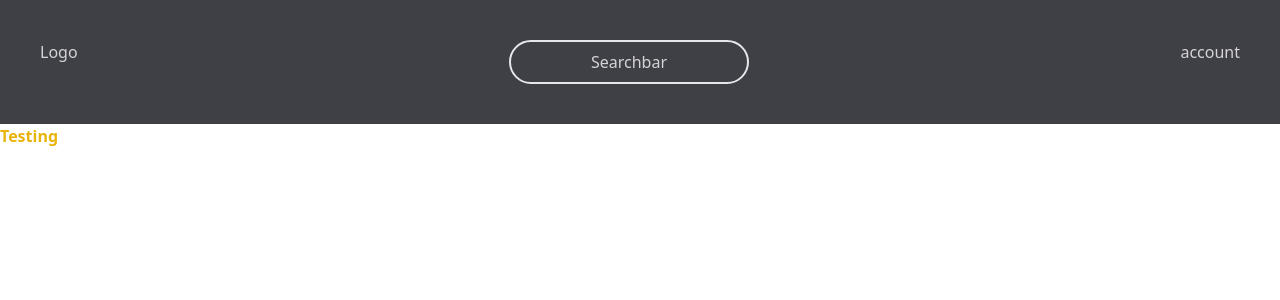
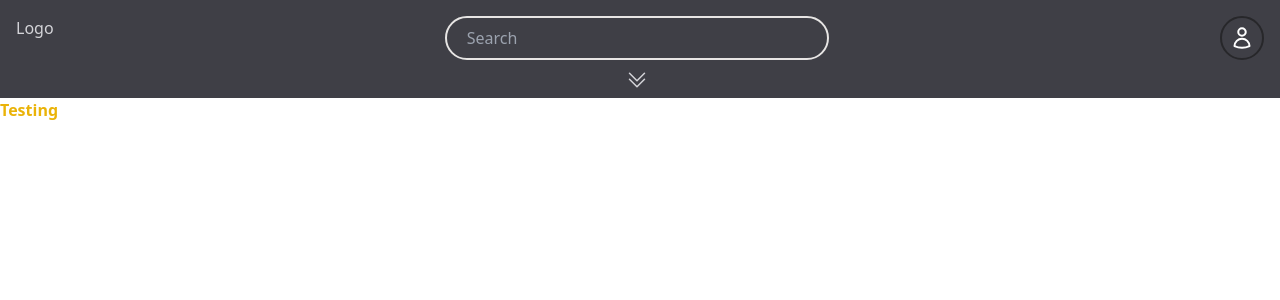
Before and after one commit to Creepsss/GameMarktplaats, a PHP site: page / in a window 1280 px wide. Shown: the top 300 px of the page. Run offline with PHP 8.4, Linux system fonts and the light colour scheme; some libraries are stand-ins or nearby versions.

Commit message:
Navigation

```diff
--- a/dist/output.css
+++ b/dist/output.css
@@ -513,12 +513,98 @@ video {
   --tw-backdrop-sepia:  ;
 }
 
+.sticky {
+  position: sticky;
+}
+
+.top-0 {
+  top: 0px;
+}
+
+.float-right {
+  float: right;
+}
+
 .flex {
   display: flex;
 }
 
+.hidden {
+  display: none;
+}
+
+.h-6 {
+  height: 1.5rem;
+}
+
+.h-8 {
+  height: 2rem;
+}
+
+.w-32 {
+  width: 8rem;
+}
+
+.w-6 {
+  width: 1.5rem;
+}
+
+.w-96 {
+  width: 24rem;
+}
+
+.max-w-fit {
+  max-width: -moz-fit-content;
+  max-width: fit-content;
+}
+
+.grid-cols-3 {
+  grid-template-columns: repeat(3, minmax(0, 1fr));
+}
+
+.items-center {
+  align-items: center;
+}
+
 .justify-between {
   justify-content: space-between;
+}
+
+.gap-x-32 {
+  -moz-column-gap: 8rem;
+       column-gap: 8rem;
+}
+
+.gap-y-8 {
+  row-gap: 2rem;
+}
+
+.rounded-full {
+  border-radius: 9999px;
+}
+
+.border-2 {
+  border-width: 2px;
+}
+
+.border-stone-200 {
+  --tw-border-opacity: 1;
+  border-color: rgb(231 229 228 / var(--tw-border-opacity));
+}
+
+.border-white {
+  --tw-border-opacity: 1;
+  border-color: rgb(255 255 255 / var(--tw-border-opacity));
+}
+
+.border-zinc-800 {
+  --tw-border-opacity: 1;
+  border-color: rgb(39 39 42 / var(--tw-border-opacity));
+}
+
+.bg-zinc-600 {
+  --tw-bg-opacity: 1;
+  background-color: rgb(82 82 91 / var(--tw-bg-opacity));
 }
 
 .bg-zinc-700 {
@@ -526,8 +612,38 @@ video {
   background-color: rgb(63 63 70 / var(--tw-bg-opacity));
 }
 
-.p-10 {
-  padding: 2.5rem;
+.p-2 {
+  padding: 0.5rem;
+}
+
+.px-5 {
+  padding-left: 1.25rem;
+  padding-right: 1.25rem;
+}
+
+.py-2 {
+  padding-top: 0.5rem;
+  padding-bottom: 0.5rem;
+}
+
+.pb-4 {
+  padding-bottom: 1rem;
+}
+
+.pl-4 {
+  padding-left: 1rem;
+}
+
+.pr-4 {
+  padding-right: 1rem;
+}
+
+.pt-2 {
+  padding-top: 0.5rem;
+}
+
+.pt-4 {
+  padding-top: 1rem;
 }
 
 .text-center {
@@ -536,6 +652,11 @@ video {
 
 .font-bold {
   font-weight: 700;
+}
+
+.text-white {
+  --tw-text-opacity: 1;
+  color: rgb(255 255 255 / var(--tw-text-opacity));
 }
 
 .text-yellow-500 {
@@ -547,3 +668,21 @@ video {
   --tw-text-opacity: 1;
   color: rgb(212 212 216 / var(--tw-text-opacity));
 }
+
+.outline-none {
+  outline: 2px solid transparent;
+  outline-offset: 2px;
+}
+
+.focus\:border-stone-400:focus {
+  --tw-border-opacity: 1;
+  border-color: rgb(168 162 158 / var(--tw-border-opacity));
+}
+
+.group\/account:hover .group-hover\/account\:grid {
+  display: grid;
+}
+
+.group\/dropdown:hover .group-hover\/dropdown\:grid {
+  display: grid;
+}
--- a/includes/navbar/navbar.php
+++ b/includes/navbar/navbar.php
@@ -1,11 +1,43 @@
-<nav class="flex bg-zinc-700 text-zinc-300 text-center justify-between p-10">
+<nav class="flex bg-zinc-700 text-zinc-300 text-center justify-between pt-4 pl-4 pr-4 sticky top-0">
     <div>
         <p>Logo</p>
     </div>
     <div class="border-white">
-        <p class="border-2 rounded-full px-20 py-2">Searchbar</p>
+        <form>
+            <input type="text" placeholder="Search" class="border-2 rounded-full w-96 py-2 border-stone-200 px-5 text-white bg-zinc-700 focus:border-stone-400 outline-none">
+        </form>
+        <div class="group/dropdown">
+            <button class="pt-2"><svg xmlns="http://www.w3.org/2000/svg" fill="none" viewBox="0 0 24 24" stroke-width="1.5" stroke="currentColor" class="w-6 h-6">
+                    <path stroke-linecap="round" stroke-linejoin="round" d="M19.5 5.25l-7.5 7.5-7.5-7.5m15 6l-7.5 7.5-7.5-7.5" />
+                </svg>
+            </button>
+            <div class="hidden group-hover/dropdown:grid items-center grid-cols-3 gap-x-32 gap-y-8 pb-4">
+                <a class="bg-zinc-600 w-32 h-8 text-white" href="#">Action</a>
+                <a class="bg-zinc-600 w-32 h-8 text-white" href="##">Adventure</a>
+                <a class="bg-zinc-600 w-32 h-8 text-white" href="###">Shooter</a>
+                <a class="bg-zinc-600 w-32 h-8 text-white" href="#">Action</a>
+                <a class="bg-zinc-600 w-32 h-8 text-white" href="##">Adventure</a>
+                <a class="bg-zinc-600 w-32 h-8 text-white" href="###">Shooter</a>
+                <a class="bg-zinc-600 w-32 h-8 text-white" href="#">Action</a>
+                <a class="bg-zinc-600 w-32 h-8 text-white" href="##">Adventure</a>
+                <a class="bg-zinc-600 w-32 h-8 text-white" href="###">Shooter</a>
+                <a class="bg-zinc-600 w-32 h-8 text-white" href="#">Action</a>
+                <a class="bg-zinc-600 w-32 h-8 text-white" href="##">Adventure</a>
+                <a class="bg-zinc-600 w-32 h-8 text-white" href="###">Shooter</a>
+            </div>
+        </div>
     </div>
-    <div>
-        <p>account</p>
+    <div class="group/account">
+        <p class="border-2 rounded-full p-2 border-zinc-800 max-w-fit">
+            <svg xmlns="http://www.w3.org/2000/svg" fill="none" viewBox="0 0 24 24" stroke-width="2" stroke="#ffffff" class="w-6 h-6">
+                <path stroke-linecap="round" stroke-linejoin="round" d="M15.75 6a3.75 3.75 0 11-7.5 0 3.75 3.75 0 017.5 0zM4.501 20.118a7.5 7.5 0 0114.998 0A17.933 17.933 0 0112 21.75c-2.676 0-5.216-.584-7.499-1.632z" />
+            </svg>
+        </p>
+        <div class="hidden group-hover/account:grid">
+            <a class="#" href="#">Profile</a>
+            <a class="#" href="#">Listings</a>
+            <a class="#" href="#">Login</a>
+            <a class="#" href="#">Logout</a>
+        </div>
     </div>
 </nav>
```
